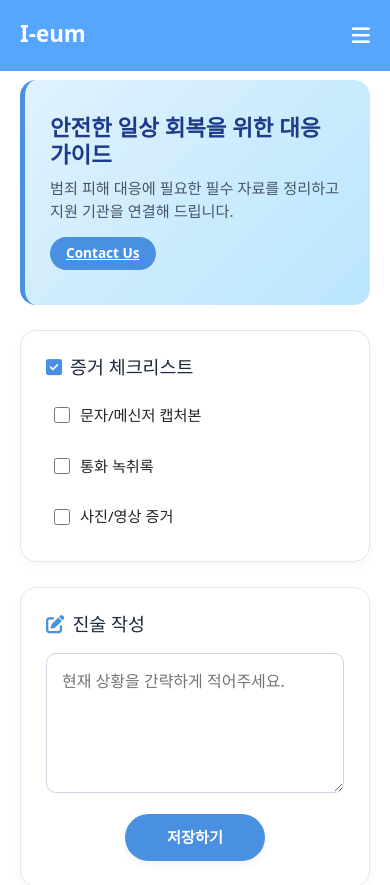
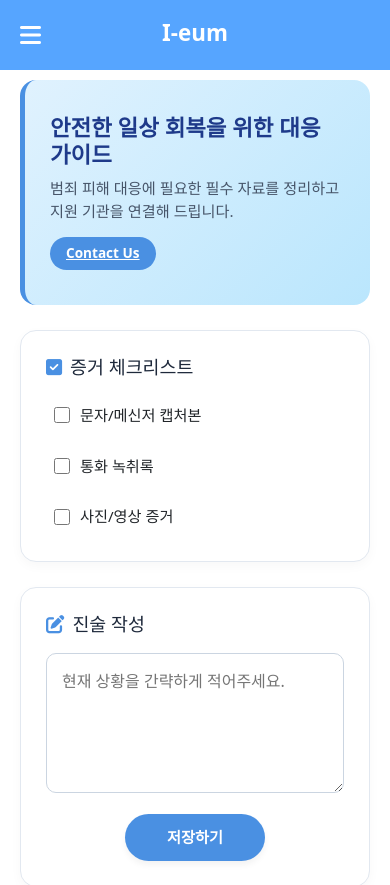
Before and after one commit to jinjinx28/I-eum, a React (Vite) app in the folder front/: page / in a window 390 px wide. Shown: the top 885 px of the page. Built offline with nearby package versions, Linux system fonts and the light colour scheme.

Commit message:
edit - nav

```diff
--- a/front/src/component/NavGroup.jsx
+++ b/front/src/component/NavGroup.jsx
@@ -1,48 +1,43 @@
-import React from 'react';
+import React, { useState } from 'react';
 import { useNavigate } from 'react-router-dom';
 
 function NavGroup() {
   const navigate = useNavigate();
+  const [isOpen, setIsOpen] = useState(false);
 
   return (
     <header className="header">
       <div className="header-container">
+        <div className="header-left">
+          <button className="header-toggle" onClick={() => setIsOpen(!isOpen)}>
+            <i className="fa-solid fa-bars"></i>
+          </button>
+          <ul className="header-menu">
+            <li><a onClick={() => navigate('/crimemenu')}>범죄 유형</a></li>
+            <li><a onClick={() => navigate('/checklist')}>증거 리스트</a></li>
+            <li><a onClick={() => navigate('/aichat')}>AI 챗봇</a></li>
+          </ul>
+        </div>
 
-        <nav className="nav-left">
+        <h1 className="logo"><a onClick={() => navigate('/')}>I-eum</a></h1>
+
+        <nav className="header-right">
           <ul className="header-menu">
-            <li><a href="#" className="header-menu-item">범죄 유형</a></li>
-            <li><a href="#" className="header-menu-item">증거리스트</a></li>
-            <li><a href="#" className="header-menu-item">AI 챗봇</a></li>
+            <li><a onClick={() => navigate('/login')}>로그인</a></li>
+            <li><a onClick={() => navigate('/signup')}>회원가입</a></li>
           </ul>
         </nav>
+      </div>
 
-        <h1 className="logo">
-          <a href="#" onClick={(e) => { e.preventDefault(); navigate('/'); }}>
-            I-eum
-          </a>
-        </h1>
-
-        <nav className="nav-right">
-          <ul className="header-menu">
-            <li>
-              <a href="#" className="header-menu-item"
-              onClick={(e) => { e.preventDefault(); navigate('/login'); }}>
-                로그인
-              </a>
-            </li>
-            <li>
-              <a href="#" className="header-menu-item"
-              onClick={(e) => { e.preventDefault(); navigate('/signup'); }}>
-                회원가입
-              </a>
-            </li>
+      {isOpen && (
+        <div className="header-menu-dropdown">
+          <ul>
+            <li><a onClick={() => {navigate('/crimemenu'); setIsOpen(false)}}>범죄 유형</a></li>
+            <li><a onClick={() => {navigate('/checklist'); setIsOpen(false)}}>증거 리스트</a></li>
+            <li><a onClick={() => {navigate('/aichat'); setIsOpen(false)}}>AI 챗봇</a></li>
           </ul>
-        </nav>
-
-        <button className="header-toggle">
-          <i className="fa-solid fa-bars"></i>
-        </button>
-      </div>
+        </div>
+      )}
     </header>
   );
 }
--- a/front/src/index.css
+++ b/front/src/index.css
@@ -18,77 +18,42 @@ a {
 /* header */
 
 .header {
-    background-color: #56a5ff;
+    height: 70px;
+    background: #56a5ff;
     position: fixed;
-    top: 0; left: 0; width: 100%;
+    top: 0;
+    width: 100%;
     z-index: 1000;
 }
 
 .header-container {
     max-width: 1200px;
+    height: 100%;
     margin: 0 auto;
-    padding: 15px 20px;
+    padding: 0 20px;
     display: flex;
-    align-items: center;
-    justify-content: space-between;
+    align-items: center; justify-content: space-between; }
+
+.header-left, .header-right { flex: 1; display: flex; align-items: center; gap: 20px; }
+.header-right { justify-content: flex-end; }
+
+.logo { flex: 1; text-align: center; }
+.logo a { color: #fff !important; font-size: 1.4rem; font-weight: 800; text-decoration: none; cursor: pointer; }
+
+.header-menu { display: flex; list-style: none; gap: 20px; margin: 0; padding: 0; }
+.header-menu a { color: #fff !important; font-weight: 600; text-decoration: none; cursor: pointer; }
+
+.header-toggle { display: none; background: none; border: none; color: #fff; font-size: 1.5rem; cursor: pointer; }
+
+@media (max-width: 768px) {
+    .header-menu { display: none; }
+    .header-toggle { display: block; }
 }
 
-.logo {
-    position: absolute;
-    left: 50%;
-    transform: translateX(-50%);
-    white-space: nowrap;
-}
-
-.logo a {
-    color: #fff;
-    font-size: 1.4rem;
-    font-weight: 800;
-    text-decoration: none;
-}
-
-.nav-left, .nav-right {
-    display: flex;
-    align-items: center;
-}
-
-.header-menu {
-    display: flex;
-    align-items: center;
-    gap: 25px;
-    list-style: none;
-}
-
-.header-menu-item {
-    color: rgba(255, 255, 255, 0.85);
-    font-weight: 600;
-    font-size: 0.95rem;
-    text-decoration: none;
-    white-space: nowrap;
-}
-
-.header-toggle {
-    display: none;
-    background: none;
-    border: none;
-    color: #fff;
-    font-size: 1.3rem;
-    cursor: pointer;
-}
-
-@media (max-width: 768px) {
-    .nav-left, .nav-right {
-        display: none;
-    }
-    .header-toggle {
-        display: block;
-    }
-    .logo {
-        position: static;
-        transform: none;
-    }
-}
-
+.header-menu-dropdown { position: absolute; top: 70px; left: 20px; background: #fff; padding: 20px; border-radius: 8px; box-shadow: 0 4px 10px rgba(0,0,0,0.1); z-index: 999; }
+.header-menu-dropdown ul { list-style: none; padding: 0; margin: 0; }
+.header-menu-dropdown li { margin-bottom: 15px; }
+.header-menu-dropdown a { color: #333 !important; font-weight: 600; text-decoration: none; cursor: pointer; }
 /* main */
 
 .main-content {
```
